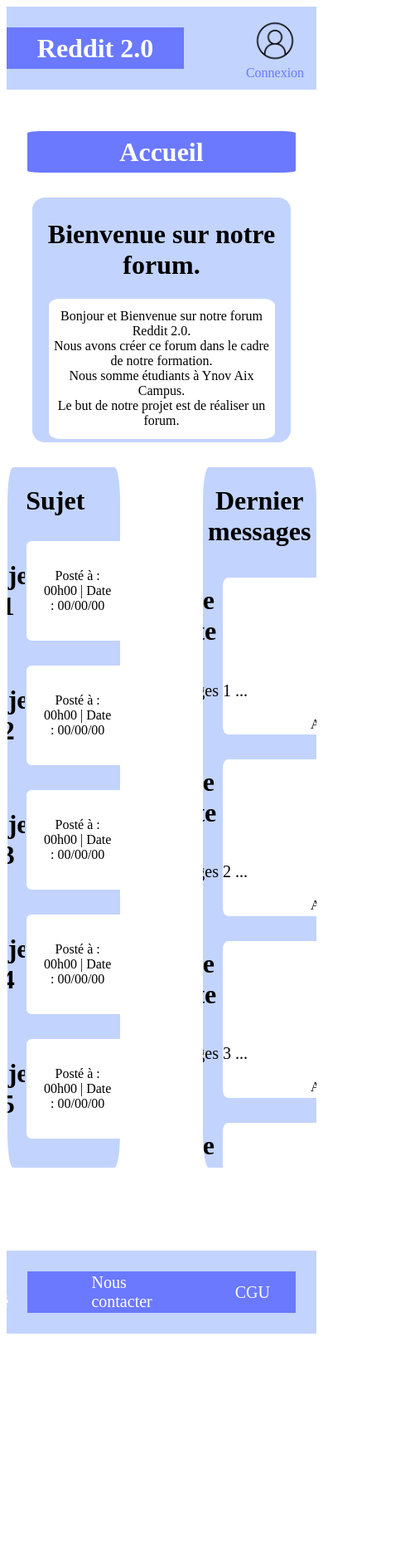
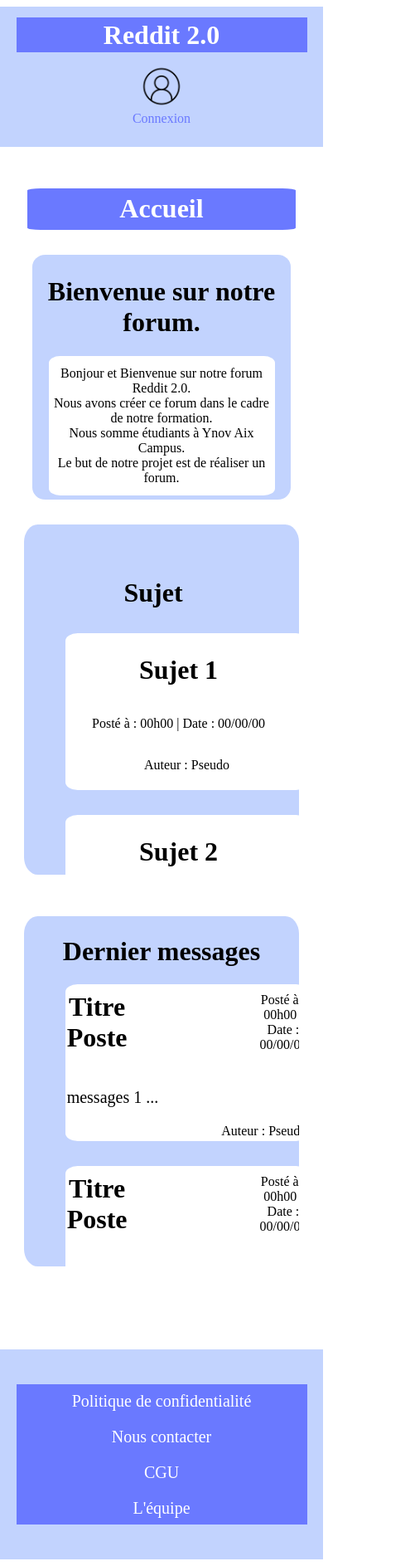
Before and after one commit to Axelinou/BARBESIER-PHAM-AUZET-Forum, a plain HTML site: page HTML/Index.html in a window 390 px wide. Shown: the whole page at 83% size, 495 px wide, since content can reach past the window. Before the commit the page ends 1615 px from the top, so only its background shows below. Drawn offline with Linux system fonts and the light colour scheme.

Commit message:
Responsive

```diff
--- a/CSS/Style.css
+++ b/CSS/Style.css
@@ -2,7 +2,17 @@ body{
     display: flex;
     flex-direction: column;
 }
+
 /*Index Header */
+
+.FondBleuClaireHeader{
+    display: flex;
+    justify-content: center;
+    align-items: center;
+    background-color: rgb(194,211,254);
+    width: 100%;
+    height: 100px;
+}
 
 .FondBleuClaire {
     display: flex;
@@ -11,6 +21,15 @@ body{
     background-color: rgb(194,211,254);
     width: 100%;
     height: 100px;
+}
+
+.FondBleuFoncerHeader {
+    display: flex;
+    justify-content: center;
+    align-items: center;
+    background-color: rgb(106,121,255);
+    width: 83vw;
+    height: 50px;
 }
 
 .FondBleuFoncer {
@@ -224,6 +243,7 @@ ul{
 .Messages{
     display: flex;
     font-size: 20px;
+    overflow: auto;
 }
 
 .AuteurPoste{
@@ -386,3 +406,189 @@ ul{
     margin: 50px;
     font-size: 20px;
 }
+
+/*Responsive*/
+
+@media (max-width: 1206px) {
+
+    body{
+        display: flex;
+        justify-content: center;
+        align-items: center;
+    }
+
+    /*Responsive Header*/
+
+    .FondBleuFoncerHeader{
+        width: 90vw;
+        height: 5vh;
+    }
+
+    .FondBleuClaireHeader{
+        flex-direction: column;
+        width: 100vw;
+        height: 20vh;
+    }
+
+    .LiensConnexion{
+        margin:0;
+    }
+
+    .TexteLiensRetourAccueil{
+        margin: 0px;
+    }
+
+    /*Responsive Accueil Sujet*/
+
+    .ContenueAccueil{
+        display: flex;
+        flex-direction: column;
+        justify-content: center;
+        align-items: center;
+    }
+
+    .FondBleuClaireSujet{
+        display: flex;
+        flex-direction: column;
+        justify-content: center;
+        align-items: center;
+        margin: 0;
+        margin-bottom: 50px;
+        padding:0;
+        width: 85vw;
+        height: 50vh;
+    }
+
+    .Sujet{
+        justify-content: center;
+        align-items: center;
+        width: 80vw;
+        height: 40vh;
+    }
+
+    ul{
+        margin:0;
+    }
+
+    .FondBlancSujet{
+        width: 70vw;
+        height: 20vh;
+    }
+
+    .ContenueSujet{
+        display: flex;
+        flex-direction: column;
+        justify-content: center;
+        align-items: center;
+    }
+    /*Responsive Accueil Dernier Massage*/
+
+    .FondBleuClaireDernierMessage{
+        display: flex;
+        flex-direction: column;
+        justify-content: center;
+        align-items: center;
+        margin: 0px;
+        padding: 0px;
+        width: 85vw;
+        height: 50vh;
+    }
+
+    .FondBlancDernierMessage{
+        width: 70vw;
+        height: 20vh;
+    }
+
+    .TitreDateHeureDernierMessage{
+        display: flex;
+        justify-content: center;
+        align-items: center;
+    }
+
+    .ContenueDernierMesages{
+        justify-content: center;
+        align-items: center;
+        width: 80vw;
+        height: 40vh;
+    }
+
+    /*Responsive Equipe Photo*/
+
+    .FondBleuClairePhoto{
+        width: 60vw;
+    }
+
+    .ImageEquipe{
+        width: 20vw;
+        height: 25vh;
+    }
+
+    .FondBlancNomEquipe{
+        text-align: center;
+        margin: 15px;
+    }
+
+    form{
+        margin-top: 50px;
+    }
+
+    /*Responsive Footer*/
+
+    .FondBleuFoncer {
+      flex-direction: column;
+      width: 90vw;
+      height: 20vh;
+    }
+    .FondBleuClaire{
+        flex-direction: column;
+        width: 100vw;
+        height: 30vh;
+        margin-top: 50px;
+    }
+    .LiensFooter{
+        margin:10px;
+    }
+  }
+
+  @media (max-width: 366px) {
+
+    /*REsponsive Téléphone Accueil Sujet*/
+
+    .FondBlancSujet{
+        width: 55vw;
+    }
+
+    .TitreDateHeureDernierMessage{
+        flex-direction: column;
+        width: 55vw;
+    }
+
+    .FondBlancDernierMessage{
+        flex-direction: column;
+        width: 55vw;
+        height: 30vh;
+        font-size: 15px;
+    }
+
+    .TitrePoste{
+        margin:0px;
+        padding: 0px;
+    }
+
+    .Messages{
+        width: 60vw;
+        height: 10vh;
+        font-size: 15px;
+    }
+
+    .ImageEquipe{
+        width: 80px;
+        height: 110px;
+    }
+
+    .FondBlancNomEquipe{
+        font-size: 10px;
+        width: 15vw;
+    }
+
+  }
--- a/HTML/Index.html
+++ b/HTML/Index.html
@@ -9,8 +9,8 @@
 </head>
 <body>
 
-    <div class="FondBleuClaire">
-        <div class="FondBleuFoncer">
+    <div class="FondBleuClaireHeader">
+        <div class="FondBleuFoncerHeader">
             <h1 class="TitreForum">Reddit 2.0</h1>
         </div>
         <div class="Connexion">
@@ -89,7 +89,7 @@
 
         <div class="FondBleuClaireDernierMessage">
             <h1 class="TitreBienvenue">Dernier messages</h1>
-            <div>
+            <div class="ContenueDernierMesages">
                 <ul>
                     <li class="FondBlancDernierMessage">
                         <a class="LiensTopic" href="./Topic.html">
```
Also changed, not shown: HTML/CGU.html (+2 -2 lines), HTML/Contact.html (+2 -2 lines), HTML/Equipe.html (+2 -2 lines), HTML/Login.html (+2 -2 lines), HTML/Politique-confidentialite-donnees.html (+2 -2 lines), HTML/Register.html (+2 -2 lines), HTML/Topic.html (+2 -2 lines).
